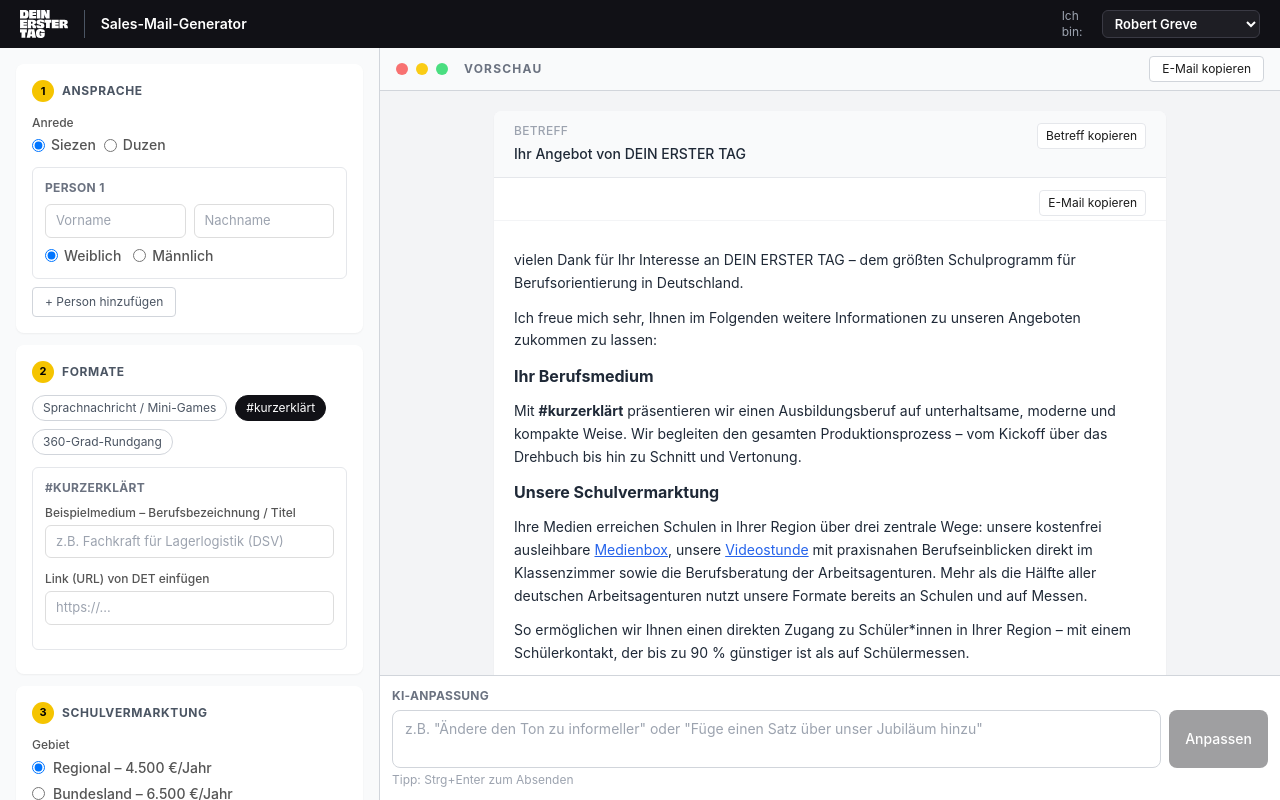
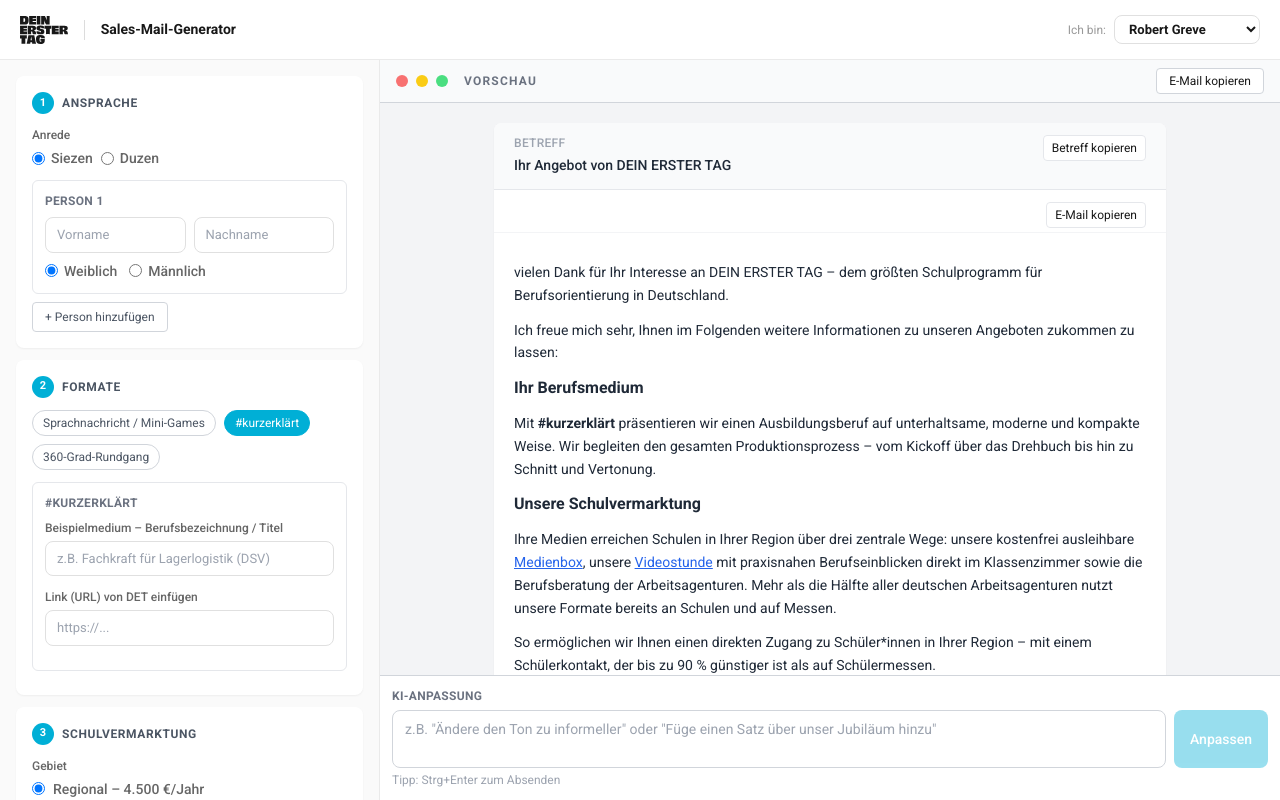
Before and after one commit to roberttgreve-web/salesmail-generator, a Next.js app: page / in a window 1280 px wide. Built offline with nearby package versions, Linux system fonts and the light colour scheme.

Commit message:
Apply DET design system: white header, Roboto font, brand colors

```diff
--- a/app/globals.css
+++ b/app/globals.css
@@ -2,9 +2,13 @@
 @tailwind components;
 @tailwind utilities;
 
+@import url('https://fonts.googleapis.com/css2?family=Roboto:wght@400;500;700&display=swap');
+
 :root {
-  --brand-dark: #111116;
-  --brand-yellow: #F5C400;
+  --brand: #00afd6;
+  --yellow: #ffec5c;
+  --dark: #181818;
+  --light: #fafafa;
 }
 
 * {
@@ -13,9 +17,9 @@
 
 body {
   margin: 0;
-  font-family: -apple-system, BlinkMacSystemFont, "Segoe UI", Roboto, sans-serif;
-  background: #f0f0f0;
-  color: #1a1a1a;
+  font-family: 'Roboto', -apple-system, BlinkMacSystemFont, "Segoe UI", sans-serif;
+  background: var(--light);
+  color: var(--dark);
 }
 
 .section-number {
@@ -25,8 +29,8 @@
   width: 22px;
   height: 22px;
   border-radius: 50%;
-  background: var(--brand-yellow);
-  color: #000;
+  background: var(--brand);
+  color: #fff;
   font-size: 11px;
   font-weight: 700;
   margin-right: 8px;
@@ -39,12 +43,13 @@
 textarea,
 select {
   width: 100%;
-  border: 1px solid #ddd;
-  border-radius: 6px;
-  padding: 6px 10px;
+  border: 1px solid #e0e0e0;
+  border-radius: 8px;
+  padding: 7px 11px;
   font-size: 13px;
+  font-family: 'Roboto', sans-serif;
   background: #fff;
-  color: #1a1a1a;
+  color: var(--dark);
   outline: none;
   transition: border-color 0.15s;
 }
@@ -54,13 +59,14 @@
 input[type="number"]:focus,
 textarea:focus,
 select:focus {
-  border-color: #999;
+  border-color: var(--brand);
+  box-shadow: 0 0 0 3px rgba(0,175,214,0.1);
 }
 
 label {
   display: block;
   font-size: 12px;
-  color: #555;
-  margin-bottom: 3px;
+  color: #666;
+  margin-bottom: 4px;
   font-weight: 500;
 }
--- a/app/layout.tsx
+++ b/app/layout.tsx
@@ -13,6 +13,11 @@
 }) {
   return (
     <html lang="de">
+      <head>
+        <link rel="preconnect" href="https://fonts.googleapis.com" />
+        <link rel="preconnect" href="https://fonts.gstatic.com" crossOrigin="anonymous" />
+        <link href="https://fonts.googleapis.com/css2?family=Roboto:wght@400;500;700&display=swap" rel="stylesheet" />
+      </head>
       <body>{children}</body>
     </html>
   );
--- a/app/page.tsx
+++ b/app/page.tsx
@@ -34,34 +34,35 @@
       {/* Header */}
       <header
         className="flex items-center justify-between px-5 flex-shrink-0"
-        style={{ background: "#111116", height: 48 }}
+        style={{ background: "#fff", height: 60, borderBottom: "1px solid #eaeaea" }}
       >
         <div className="flex items-center gap-3">
           {/* eslint-disable-next-line @next/next/no-img-element */}
           <img
             src="/logo.svg"
             alt="DEIN ERSTER TAG"
-            style={{ height: 28, width: "auto", filter: "brightness(0) invert(1)" }}
+            style={{ height: 28, width: "auto" }}
           />
-          <div className="w-px bg-gray-600 self-stretch mx-1" />
-          <span className="text-white font-semibold text-sm">Sales-Mail-Generator</span>
+          <div style={{ width: 1, height: 20, background: "rgba(24,24,24,0.15)", margin: "0 4px" }} />
+          <span style={{ fontWeight: 600, fontSize: 14, color: "#181818" }}>Sales-Mail-Generator</span>
         </div>
         <div className="flex items-center gap-2">
-          <span className="text-gray-400 text-xs">Ich bin:</span>
+          <span style={{ color: "#999", fontSize: 12 }}>Ich bin:</span>
           <select
             value={formData.unterschrift}
             onChange={(e) =>
               setFormData((prev) => ({ ...prev, unterschrift: e.target.value as Unterschrift }))
             }
             style={{
-              background: "#1e1e24",
-              color: "#fff",
-              border: "1px solid #3a3a44",
-              borderRadius: 6,
-              padding: "4px 8px",
+              background: "#fff",
+              color: "#181818",
+              border: "1px solid #e0e0e0",
+              borderRadius: 8,
+              padding: "5px 10px",
               fontSize: 13,
               fontWeight: 600,
               cursor: "pointer",
+              width: "auto",
             }}
           >
             {UNTERSCHRIFTEN.map((name) => (
@@ -75,8 +76,8 @@
       <div className="flex flex-1 min-h-0">
         {/* Left: Form */}
         <div
-          className="flex-shrink-0 border-r border-gray-300 bg-gray-50 overflow-hidden"
-          style={{ width: 380 }}
+          className="flex-shrink-0 overflow-hidden"
+          style={{ width: 380, borderRight: "1px solid #eaeaea", background: "#fafafa" }}
         >
           <EmailForm data={formData} onChange={handleFormChange} />
         </div>
--- a/components/EmailForm.tsx
+++ b/components/EmailForm.tsx
@@ -186,7 +186,7 @@
                 onClick={() => toggleFormat(type)}
                 className={`text-xs px-2.5 py-1 rounded-full border transition-colors ${
                   active
-                    ? "bg-[#111116] text-white border-[#111116]"
+                    ? "bg-[#00afd6] text-white border-[#00afd6]"
                     : "bg-white text-gray-600 border-gray-300 hover:border-gray-500"
                 }`}
               >
--- a/components/EmailPreview.tsx
+++ b/components/EmailPreview.tsx
@@ -265,7 +265,7 @@
             onClick={handleAdjust}
             disabled={!instruction.trim() || isEmpty || loading}
             className="px-4 py-2 rounded-lg text-sm font-medium transition-colors disabled:opacity-40 disabled:cursor-not-allowed"
-            style={{ background: "#111116", color: "#fff" }}
+            style={{ background: "#00afd6", color: "#fff" }}
           >
             {loading ? (
               <span className="flex items-center gap-1.5">
```
